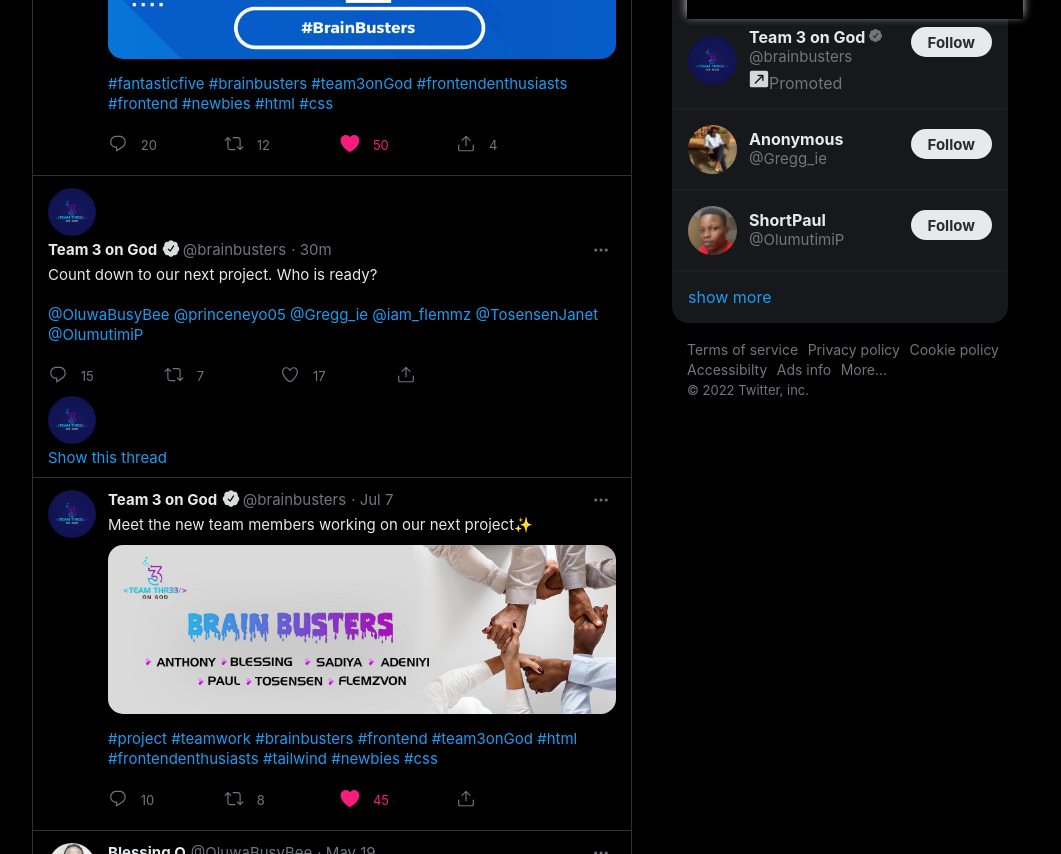
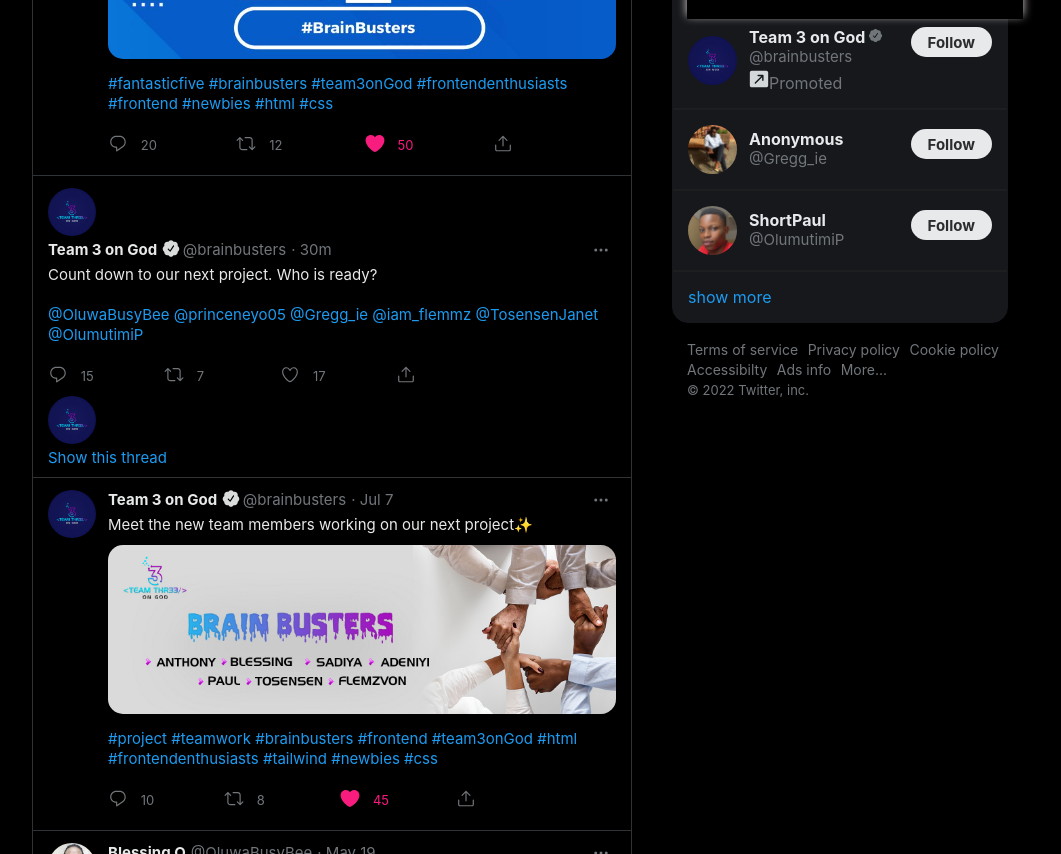
Before and after one commit to Busybeebee11/Twitter-Recreate, a plain HTML site: page index.html in a window 1280 px wide. Shown: the part 780-1634 px from the top of the page, without its empty margins (157-1218 px from the left). Drawn offline with Linux system fonts and the light colour scheme; a web font is replaced by a local one.

Commit message:
Removed wrong label

```diff
--- a/index.html
+++ b/index.html
@@ -564,7 +564,6 @@
                                 </div>
                                 <div class="tweetfooter-stat svg-blue">
                                     <span class="tweet-footer-icon"> <img src="./svgicons/share.svg" title="Share"> </span>
-                                    <span class="tweet-footer-label">4</span>
                                 </div>
                             </div>
                         </div>
```
